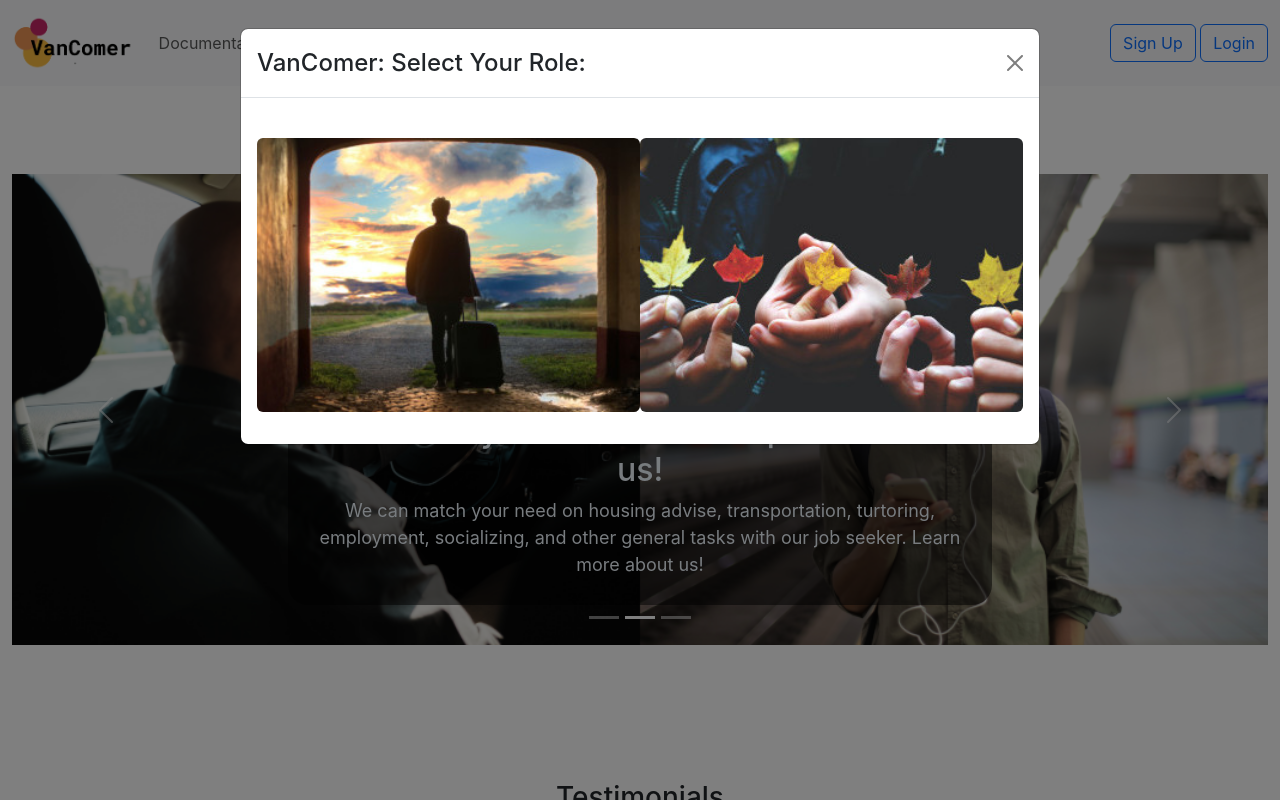
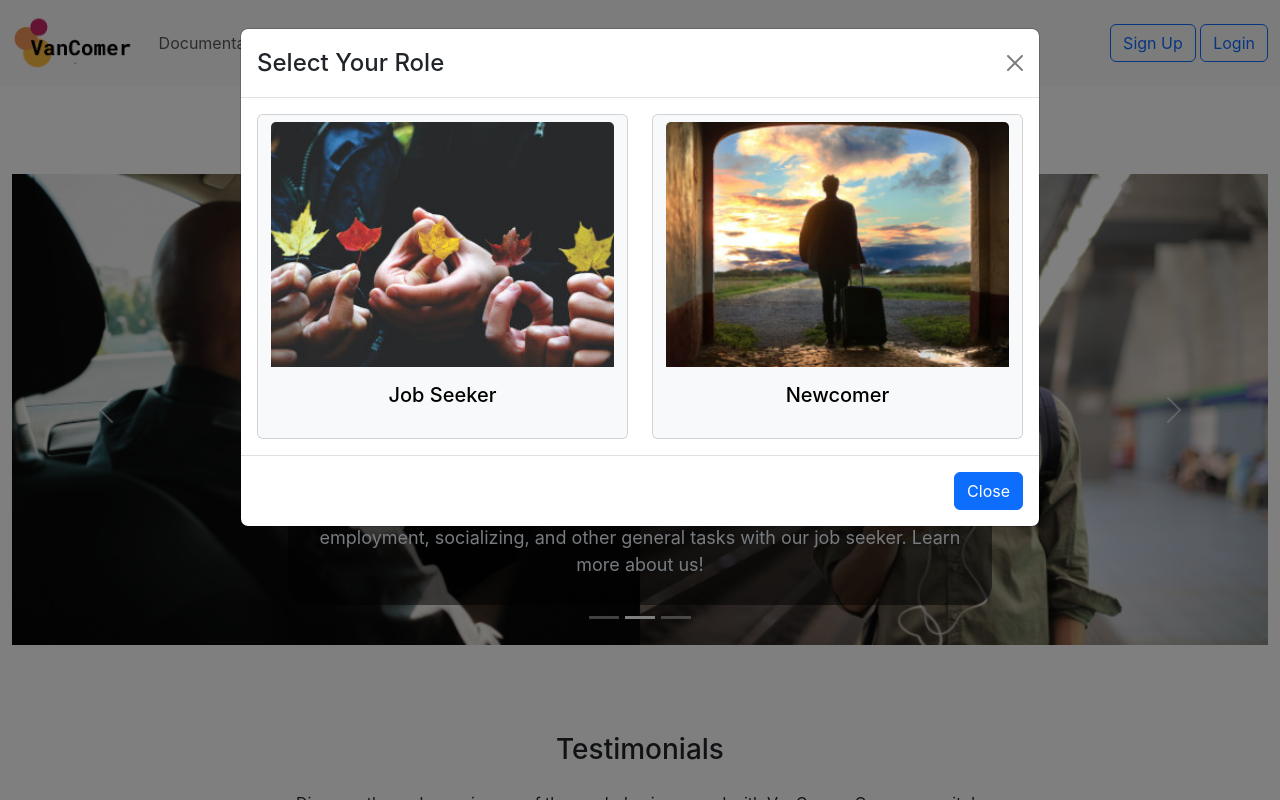
Before and after one commit to lfdagm/CPSC-2600_final-project, a React (Create React App) app in the folder client/: page / in a window 1280 px wide. Both pictures are taken after a click on the button "Sign Up". Shown: the top 800 px of the page. Built offline with nearby package versions, Linux system fonts and the light colour scheme.

Commit message:
fixing layouts in signup and login forms, and footer

```diff
--- a/client/src/components/Footer.js
+++ b/client/src/components/Footer.js
@@ -10,38 +10,36 @@ export default function App() {
         </div>
 
         <div>
-          <a href='' className='me-4 text-reset'>
+          <a href='https://www.facebook.com/' className='me-4 text-reset'>
             <MDBIcon fab icon="facebook-f" />
           </a>
-          <a href='' className='me-4 text-reset'>
+          <a href='https://twitter.com/' className='me-4 text-reset'>
             <MDBIcon fab icon="twitter" />
           </a>
           <a href='' className='me-4 text-reset'>
             <MDBIcon fab icon="google" />
           </a>
-          <a href='' className='me-4 text-reset'>
+          <a href='https://www.instagram.com/' className='me-4 text-reset'>
             <MDBIcon fab icon="instagram" />
           </a>
-          <a href='' className='me-4 text-reset'>
+          <a href='https://www.linkedin.com/' className='me-4 text-reset'>
             <MDBIcon fab icon="linkedin" />
           </a>
-          <a href='' className='me-4 text-reset'>
+          <a href='https://github.com/' className='me-4 text-reset'>
             <MDBIcon fab icon="github" />
           </a>
         </div>
       </section>
 
-      <section className=''>
-        <MDBContainer className='text-center text-md-start mt-5'>
+        <MDBContainer className='text-center text-md-start mt-4'>
           <MDBRow className='mt-3'>
-            <MDBCol md="3" lg="4" xl="3" className='mx-auto mb-4'>
+            <MDBCol className='mx-auto mb-4'>
               <h6 className='text-uppercase fw-bold mb-4'>
                 <MDBIcon icon="gem" className="me-3" />
                VanComer
               </h6>
               <p>
-                Here you can use rows and columns to organize your footer content. Lorem ipsum dolor sit amet,
-                consectetur adipisicing elit.
+              VanComer, connecting Vancouver's newcomers with local experts. Our platform simplifies settling in, offering personalized assistance in various aspects of city life. Experience seamless integration into your new community with VanComer's dedicated support.
               </p>
             </MDBCol>
 
@@ -50,7 +48,7 @@ export default function App() {
               <h6 className='text-uppercase fw-bold mb-4'>Contact</h6>
               <p>
               <MDBIcon fas icon="city" className="me-2" />
-                New York, NY 10012, US
+              100 West 49th Avenue, Vancouver, BC Canada V5Y 2Z6
               </p>
               <p>
                 <MDBIcon icon="envelope" className="me-3" />
@@ -62,7 +60,7 @@ export default function App() {
             </MDBCol>
           </MDBRow>
         </MDBContainer>
-      </section>
+
 
       <div className='text-center p-4' style={{ backgroundColor: 'rgba(0, 0, 0, 0.05)' }}>
         © 2023 Copyright: VanComer
--- a/client/src/components/Reviews.js
+++ b/client/src/components/Reviews.js
@@ -9,19 +9,17 @@ import {
 
 export default function App() {
   return (
-    <MDBContainer className="py-5">
+    <MDBContainer className="mb-4">
       <MDBRow className="d-flex justify-content-center">
         <MDBCol md="10" xl="8" className="text-center">
           <h3 className="mb-4">Testimonials</h3>
           <p className="mb-4 pb-2 mb-md-5 pb-md-0">
-            Lorem ipsum dolor sit amet, consectetur adipisicing elit. Fugit,
-            error amet numquam iure provident voluptate esse quasi, veritatis
-            totam voluptas nostrum quisquam eum porro a pariatur veniam.
+          Discover the real experiences of those who've journeyed with VanComer. Our community's stories reflect the invaluable assistance and connections made through our platform, making transitions into Vancouver life smoother and more enjoyable. Here's what they have to say about their journey with us.
           </p>
         </MDBCol>
       </MDBRow>
       <MDBRow className="text-center">
-        <MDBCol md="4" className="mb-5 mb-md-0">
+        <MDBCol md="4" className="mb-4">
           <div className="d-flex justify-content-center mb-4">
             <img
               src="https://mdbcdn.b-cdn.net/img/Photos/Avatars/img%20(1).webp"
@@ -34,8 +32,7 @@ export default function App() {
           <h6 className="text-primary mb-3">Web Developer</h6>
           <p className="px-xl-3">
             <MDBIcon fas icon="quote-left" className="pe-2" />
-            Lorem ipsum dolor sit amet, consectetur adipisicing elit. Quod eos
-            id officiis hic tenetur quae quaerat ad velit ab hic tenetur.
+            My experience with VanComer was exceptional. The guidance I received navigating Vancouver's diverse neighborhoods was invaluable. Their personalized approach made my relocation process stress-free and enjoyable. Truly a service that stands out in its commitment to helping newcomers
           </p>
           <MDBTypography
             listUnStyled
@@ -63,7 +60,7 @@ export default function App() {
             </li>
           </MDBTypography>
         </MDBCol>
-        <MDBCol md="4" className="mb-5 mb-md-0">
+        <MDBCol md="4" className="mb-4">
           <div className="d-flex justify-content-center mb-4">
             <img
               src="https://mdbcdn.b-cdn.net/img/Photos/Avatars/img%20(2).webp"
@@ -76,8 +73,7 @@ export default function App() {
           <h6 className="text-primary mb-3">Graphic Designer</h6>
           <p className="px-xl-3">
             <MDBIcon fas icon="quote-left" className="pe-2" />
-            Ut enim ad minima veniam, quis nostrum exercitationem ullam corporis
-            suscipit laboriosam, nisi ut aliquid commodi.
+            VanComer transformed my daunting move to Vancouver into a delightful experience. Job Seekers expertise in local education and housing options provided the clarity I needed. I am deeply grateful for the warm welcome and ongoing support during my transition into this vibrant city.
           </p>
           <MDBTypography
             listUnStyled
@@ -113,8 +109,7 @@ export default function App() {
           <h6 className="text-primary mb-3">Marketing Specialist</h6>
           <p className="px-xl-3">
             <MDBIcon fas icon="quote-left" className="pe-2" />
-            At vero eos et accusamus et iusto odio dignissimos ducimus qui
-            blanditiis praesentium voluptatum deleniti atque corrupti.
+            Settling in Vancouver was made so much easier thanks to VanComer. From finding the perfect apartment to understanding public transport, Job Seekers insights were a lifesaver. I appreciated their attentive service and the genuine care they showed for my family's well-being in a new city.
           </p>
           <MDBTypography
             listUnStyled
--- a/client/src/components/accounts/RoleSelectionPop.js
+++ b/client/src/components/accounts/RoleSelectionPop.js
@@ -1,21 +1,68 @@
-import { Image, Modal } from 'react-bootstrap';
+import { Image, Modal } from "react-bootstrap";
+import {
+  MDBCard,
+  MDBCardBody,
+  MDBCardImage,
+  MDBRow,
+  MDBCol,
+  MDBCardTitle,
+} from "mdb-react-ui-kit";
 
-export default function SignUp (props) {
-  const newComerImg = require('./../../img/newComer320.jpg');
-  const communityImg = require('./../../img/community320.jpg');
+import{useState} from "react";
+
+import Button from "react-bootstrap/Button";
+
+export default function SignUp(props) {
+  const newComerImg = require("./../../img/newComer320.jpg");
+  const communityImg = require("./../../img/community320.jpg");
+
+
+
 
   return (
     <>
       <Modal show={props.roleShow} onHide={props.handleRoleShowClose} size="lg">
         <Modal.Header closeButton>
-          <Modal.Title>VanComer: Select Your Role:</Modal.Title>
+          <Modal.Title>Select Your Role</Modal.Title>
         </Modal.Header>
-        <Modal.Body >
-        <div className="mb-3 mt-4 .modal-body">
+        <Modal.Body>
+          <MDBRow>
+            <MDBCol>
+              <MDBCard alignment="center">
+                <Button variant="light" onClick={props.handleRoleSelection}>
+                  <MDBCardImage
+                    src={communityImg}
+                    position="top"
+                    alt="community"
+                  />
+                  <MDBCardBody>
+                    <MDBCardTitle>Job Seeker</MDBCardTitle>
+                  </MDBCardBody>
+                </Button>
+              </MDBCard>
+            </MDBCol>
+            <MDBCol>
+              <MDBCard alignment="center">
+                <Button variant="light" onClick={props.handleRoleSelection}>
+                  <MDBCardImage
+                    src={newComerImg}
+                    position="top"
+                    alt="Newcomer"
+                  />
+
+                  <MDBCardBody>
+                    <MDBCardTitle>Newcomer</MDBCardTitle>
+                  </MDBCardBody>
+                </Button>
+              </MDBCard>
+            </MDBCol>
+          </MDBRow>
+
+          {/* <div className="mb-3 mt-4 .modal-body">
           <Image
           className='img-responsive'
           src = {newComerImg}
-          alt='new Comer'
+          alt='newComer'
           onClick={props.handleRoleSelection}
           fluid rounded
           style={{width:'50%'}}
@@ -27,11 +74,15 @@ export default function SignUp (props) {
           fluid rounded
           style={{width:'50%'}}
           />
-        </div>
+        </div> */}
         </Modal.Body>
+        <Modal.Footer>
+
+          <Button variant="primary" onClick={props.handleRoleShowClose}>
+            Close
+          </Button>
+        </Modal.Footer>
       </Modal>
     </>
-
-
-  )
+  );
 }
```
Also changed, not shown: client/src/components/accounts/SignUp.js (+103 -61 lines).
